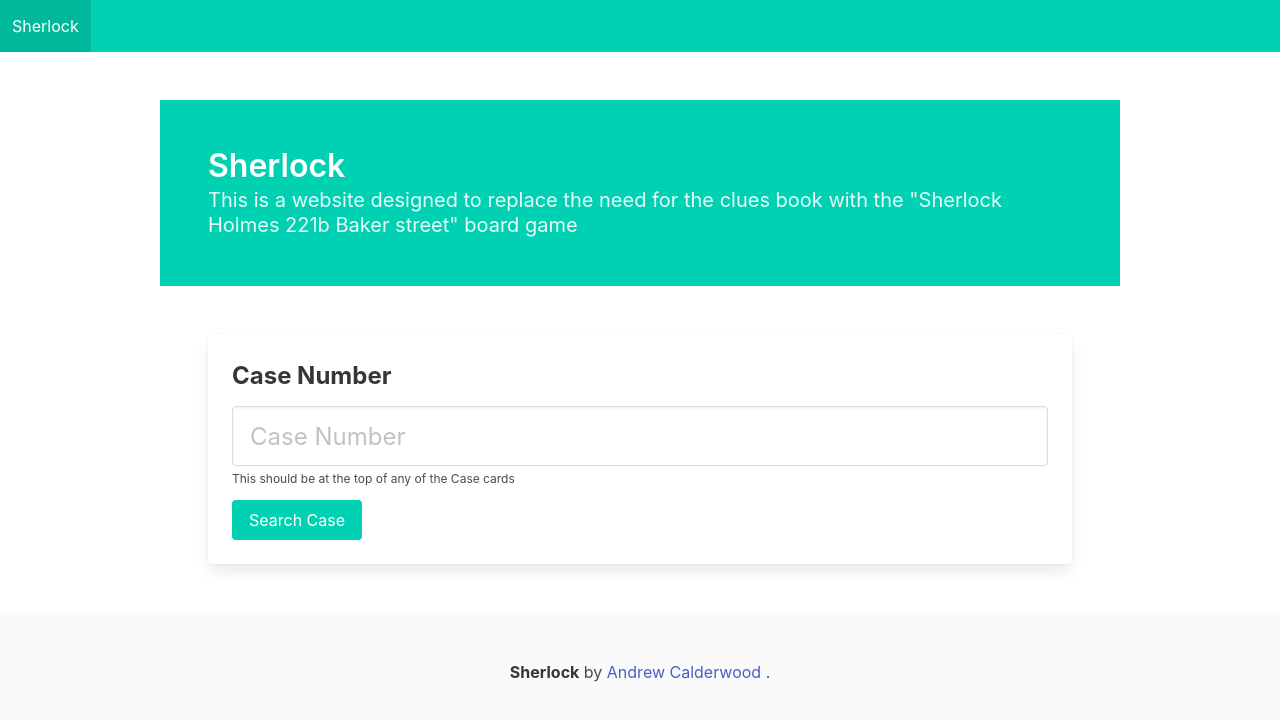
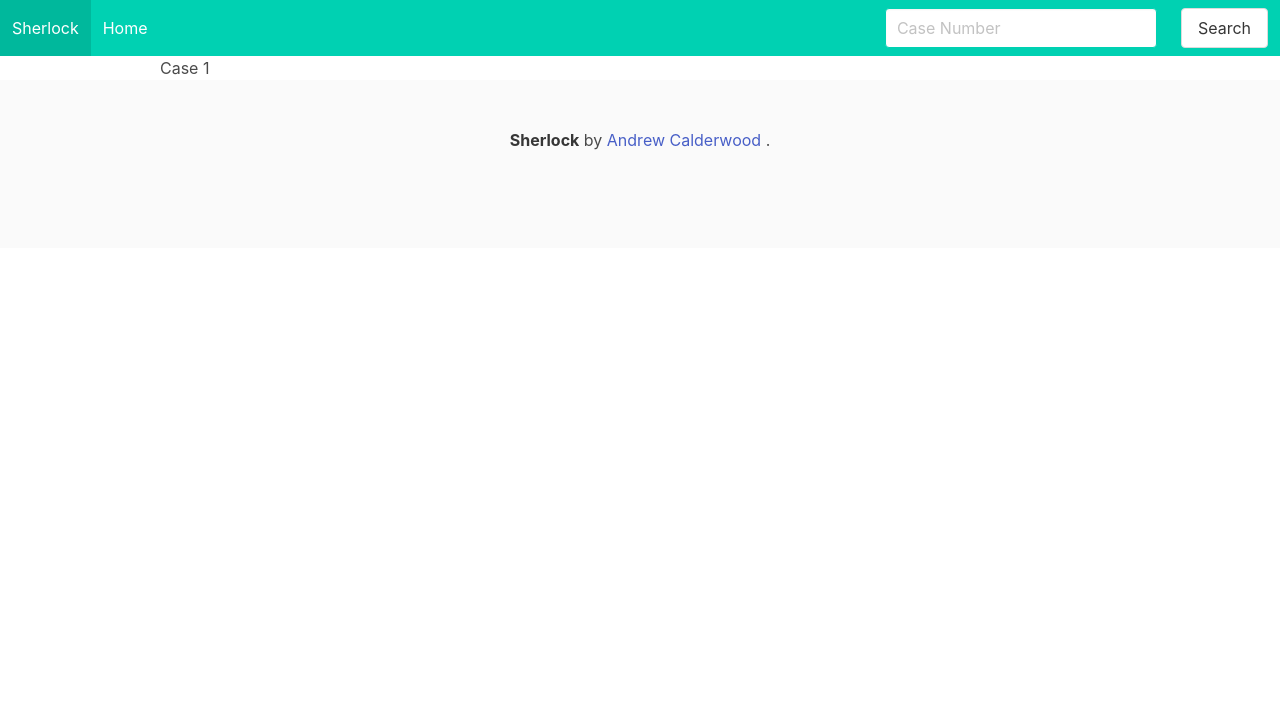
Before and after one commit to ACalderwood93/sherlock, a React (Create React App) app: page /case/1 in a window 1280 px wide. Shown: the top 720 px of the page. Built offline with nearby package versions, Linux system fonts and the light colour scheme.

Commit message:
made some updates

```diff
--- a/src/App.js
+++ b/src/App.js
@@ -1,23 +1,19 @@
 import "./App.css";
 import "bulma/css/bulma.min.css";
-import Body from "./components/body";
 import NavBar from "./components/navbar";
+import Container from "./components/Container";
+
+import { Outlet } from "react-router-dom";
+import Footer from "./components/Footer";
+
 function App() {
   return (
     <>
       <NavBar />
-      <div className="margin-3"></div>
-      <div className="container is-max-desktop is-dark">
-        <Body></Body>
-      </div>
-      <footer className="footer">
-        <div className="content has-text-centered">
-          <p>
-            <strong>Sherlock</strong> by  <a href="github.com/Acalderwood93">Andrew Calderwood </a>
-            .
-          </p>
-        </div>
-      </footer>
+      <Container>
+        <Outlet />
+      </Container>
+      <Footer />
     </>
   );
 }
--- /dev/null
+++ b/src/components/Container.jsx
@@ -0,0 +1,11 @@
+  const Container = ({children}) => {
+
+    return (
+        <div className="container is-max-desktop is-dark">
+            {children}
+        </div>
+    )
+}
+
+
+export default Container
--- /dev/null
+++ b/src/components/Footer.jsx
@@ -0,0 +1,14 @@
+const Footer = () => {
+  return (
+    <footer className="footer">
+      <div className="content has-text-centered">
+        <p>
+          <strong>Sherlock</strong> by{" "}
+          <a href="github.com/Acalderwood93">Andrew Calderwood </a>.
+        </p>
+      </div>
+    </footer>
+  );
+};
+
+export default Footer;
--- a/src/components/body/body.jsx
+++ b/src/components/body/body.jsx
@@ -1,6 +1,5 @@
 import "./body.css";
 import CaseForm from "../caseForm";
-
 const Body = () => {
   return (
     <>
@@ -13,8 +12,7 @@
           </p>
         </div>
       </section>
-      <CaseForm/>
-
+      <CaseForm />
     </>
   );
 };
--- a/src/components/caseForm/CaseForm.jsx
+++ b/src/components/caseForm/CaseForm.jsx
@@ -1,4 +1,18 @@
+import { useRef } from "react";
+import { useNavigate } from "react-router-dom";
+
 const CaseForm = () => {
+  const caseNumberInput = useRef(null);
+  const navigate = useNavigate();
+
+  const onCaseSearch = () => {
+    // `current` points to the mounted text input element
+    const caseNumber = caseNumberInput.current.value;
+
+    if (parseInt(caseNumber) > 0) {
+        navigate(`/case/${caseNumber}`);
+    }
+  };
   return (
     <section class="section">
       <div class="card">
@@ -7,6 +21,7 @@
             <label class="label is-large">Case Number</label>
             <div class="control">
               <input
+                ref={caseNumberInput}
                 class="input is-large"
                 type="text"
                 placeholder="Case Number"
@@ -17,10 +32,7 @@
             </p>
           </div>
           <div className="field">
-            <button
-              class="button is-primary"
-              onClick={() => alert("submitted")}
-            >
+            <button class="button is-primary" onClick={onCaseSearch}>
               Search Case
             </button>
           </div>
--- a/src/components/navbar/navbar.jsx
+++ b/src/components/navbar/navbar.jsx
@@ -1,14 +1,91 @@
+/* eslint-disable jsx-a11y/anchor-is-valid */
+
+import { useRef } from "react";
+import { useNavigate } from "react-router-dom";
+
+document.addEventListener("DOMContentLoaded", () => {
+  // Get all "navbar-burger" elements
+  const $navbarBurgers = Array.prototype.slice.call(
+    document.querySelectorAll(".navbar-burger"),
+    0
+  );
+
+  // Check if there are any navbar burgers
+  if ($navbarBurgers.length > 0) {
+    // Add a click event on each of them
+    $navbarBurgers.forEach((el) => {
+      el.addEventListener("click", () => {
+        // Get the target from the "data-target" attribute
+        const target = el.dataset.target;
+        const $target = document.getElementById(target);
+
+        // Toggle the "is-active" class on both the "navbar-burger" and the "navbar-menu"
+        el.classList.toggle("is-active");
+        $target.classList.toggle("is-active");
+      });
+    });
+  }
+});
+
 const NavBar = () => {
+  const caseNumberRef = useRef(null);
+  const navigate = useNavigate();
+
+  const handleSearch = () => {
+    const caseNumber = caseNumberRef.current.value;
+
+    if (parseInt(caseNumber) > 0) {
+      navigate(`/case/${caseNumber}`);
+      caseNumberRef.current.value = null;
+    }
+  };
   return (
     <nav
-      className="navbar is-primary"
+    className="navbar is-primary"
       role="navigation"
       aria-label="main navigation"
     >
       <div className="navbar-brand">
-        <a className="navbar-item" href="https://bulma.io">
-          <h2>Sherlock</h2>
+        <a className="navbar-item" href="/">
+          <h1>Sherlock</h1>
         </a>
+
+        <a
+          role="button"
+          className="navbar-burger"
+          aria-label="menu"
+          aria-expanded="false"
+          data-target="navbarBasicExample"
+        >
+          <span aria-hidden="true"></span>
+          <span aria-hidden="true"></span>
+          <span aria-hidden="true"></span>
+        </a>
+      </div>
+
+      <div className="navbar-menu" id="navbarBasicExample">
+        <div className="navbar-start">
+          <a className="navbar-item" href="/">
+            Home
+          </a>
+        </div>
+        <div className="navbar-end">
+          <div className="navbar-item">
+            <div className="control">
+              <input
+                ref={caseNumberRef}
+                className="input is-primary is-normal"
+                type="text"
+                placeholder="Case Number"
+              ></input>
+            </div>
+          </div>
+          <div className="navbar-item">
+            <button className="button" onClick={handleSearch}>
+              Search
+            </button>
+          </div>
+        </div>
       </div>
     </nav>
   );
--- a/src/index.js
+++ b/src/index.js
@@ -1,14 +1,23 @@
-import React from 'react';
-import ReactDOM from 'react-dom';
-import './index.css';
-import App from './App';
-import reportWebVitals from './reportWebVitals';
+import React from "react";
+import ReactDOM from "react-dom";
+import "./index.css";
+import App from "./App";
+import reportWebVitals from "./reportWebVitals";
 
+import { BrowserRouter, Routes, Route } from "react-router-dom";
+import Home from "./routes/Home";
+import Case from './routes/Case'
+const rootElement = document.getElementById("root");
 ReactDOM.render(
-  <React.StrictMode>
-    <App />
-  </React.StrictMode>,
-  document.getElementById('root')
+  <BrowserRouter>
+    <Routes>
+      <Route path="/" element={<App />}>
+        <Route path="/" element={<Home />} />
+        <Route path="/case/:caseNumber" element={<Case />} />
+      </Route>
+    </Routes>
+  </BrowserRouter>,
+  rootElement
 );
 
 // If you want to start measuring performance in your app, pass a function
--- /dev/null
+++ b/src/routes/Case.jsx
@@ -0,0 +1,11 @@
+import { useParams } from "react-router-dom";
+
+const Case = () => {
+
+    const params = useParams();
+    return (
+        <h1>Case {params.caseNumber}</h1>
+    )
+}
+
+export default Case;
--- /dev/null
+++ b/src/routes/Home.jsx
@@ -0,0 +1,15 @@
+import { CaseForm } from "../components/caseForm/CaseForm";
+
+const Home = () => {
+  return (
+    <>
+      <figure class="image">
+        <img className="image is-rounded" src="/logo.png" alt="logo"></img>
+      </figure>
+
+      <CaseForm />
+    </>
+  );
+};
+
+export default Home;
```
Also changed, not shown: public/logo.png (added).
